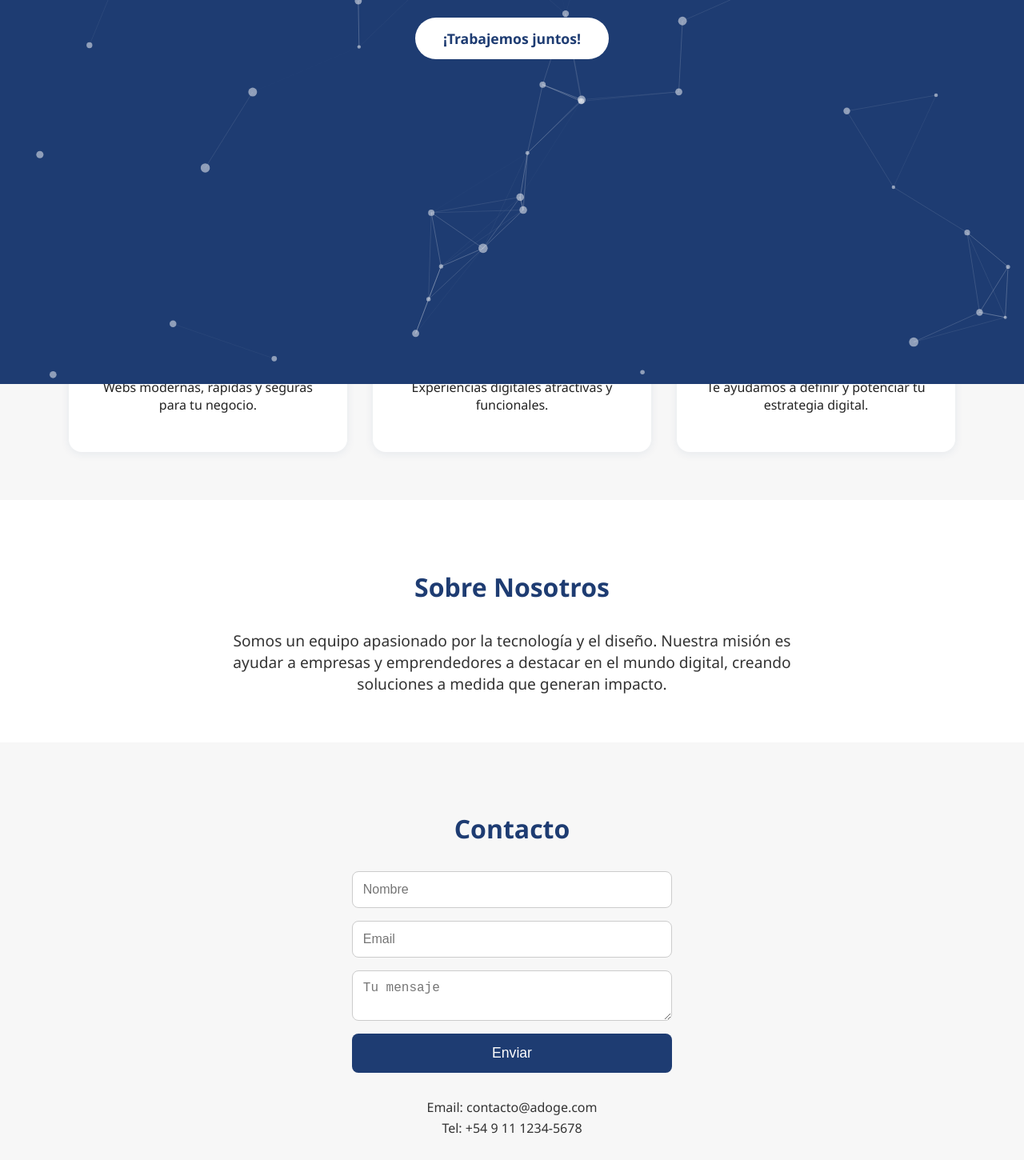
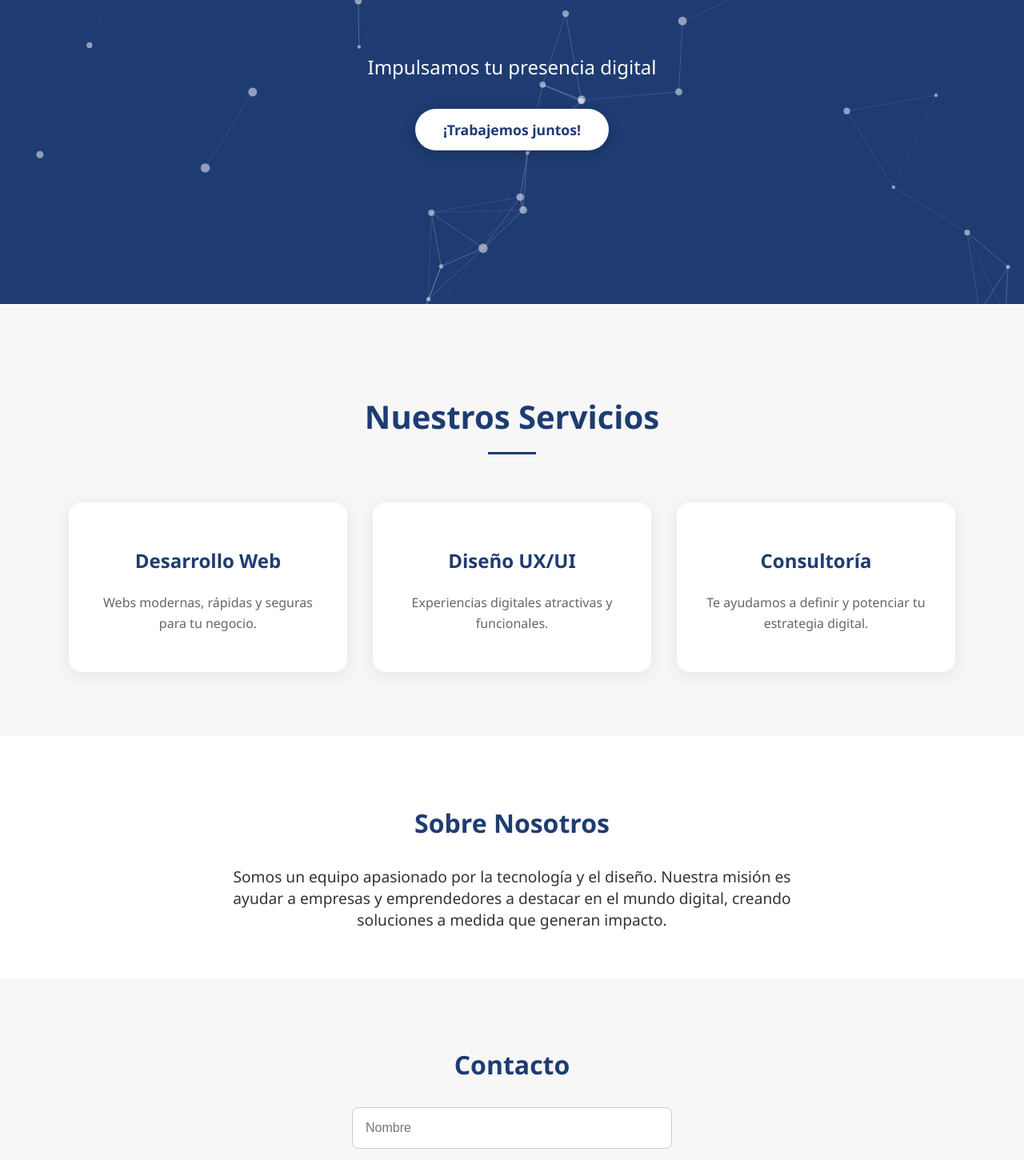
Before and after one commit to gretoide/adoge-portfolio, a React (Create React App) app in the folder adoge/: page / in a window 1280 px wide. Shown: the part 320-1770 px from the top of the page at 80% size. Built offline with nearby package versions, Linux system fonts and the light colour scheme.

Commit message:
Add EmailJS integration for contact form and enhance styles

```diff
--- a/adoge/package.json
+++ b/adoge/package.json
@@ -3,6 +3,7 @@
   "version": "0.1.0",
   "private": true,
   "dependencies": {
+    "@emailjs/browser": "^4.4.1",
     "@testing-library/jest-dom": "^5.17.0",
     "@testing-library/react": "^13.4.0",
     "@testing-library/user-event": "^13.5.0",
--- a/adoge/src/components/Contact/Contact.css
+++ b/adoge/src/components/Contact/Contact.css
@@ -14,28 +14,87 @@
   gap: 1em;
   max-width: 400px;
   margin: 0 auto 2em auto;
+  position: relative;
 }
 .contact-form input,
 .contact-form textarea {
-  padding: 0.8em;
+  padding: 1em;
   border-radius: 8px;
   border: 1px solid #ccc;
   font-size: 1rem;
+  transition: all 0.3s ease;
+}
+.contact-form input:focus,
+.contact-form textarea:focus {
+  outline: none;
+  border-color: #1e3c72;
+  box-shadow: 0 0 0 2px rgba(30, 60, 114, 0.1);
+}
+.contact-form textarea {
+  min-height: 150px;
+  resize: vertical;
 }
 .contact-form button {
   background: #1e3c72;
   color: #fff;
   border: none;
   border-radius: 8px;
-  padding: 0.8em;
+  padding: 1em;
   font-size: 1.1rem;
   cursor: pointer;
-  transition: background 0.2s;
+  transition: all 0.3s ease;
+  position: relative;
+  overflow: hidden;
 }
-.contact-form button:hover {
+.contact-form button:not(:disabled):hover {
   background: #2a5298;
+  transform: translateY(-2px);
+}
+.contact-form button:disabled {
+  background: #cccccc;
+  cursor: not-allowed;
+}
+.success-message,
+.error-message {
+  margin-top: 1em;
+  padding: 0.8em;
+  border-radius: 8px;
+  animation: fadeIn 0.3s ease;
+}
+.success-message {
+  background: #d4edda;
+  color: #155724;
+  border: 1px solid #c3e6cb;
+}
+.error-message {
+  background: #f8d7da;
+  color: #721c24;
+  border: 1px solid #f5c6cb;
+}
+.contact-info {
+  margin-top: 2em;
 }
 .contact-info p {
-  margin: 0.2em 0;
+  margin: 0.5em 0;
   color: #333;
+  font-size: 1.1rem;
 }
+@keyframes fadeIn {
+  from {
+    opacity: 0;
+    transform: translateY(-10px);
+  }
+  to {
+    opacity: 1;
+    transform: translateY(0);
+  }
+}
+@media (max-width: 480px) {
+  .contact-form {
+    width: 100%;
+  }
+
+  .contact h2 {
+    font-size: 1.8rem;
+  }
+}
--- a/adoge/src/components/Contact/Contact.js
+++ b/adoge/src/components/Contact/Contact.js
@@ -1,14 +1,65 @@
-import React from 'react';
+import React, { useState, useRef } from 'react';
+import emailjs from '@emailjs/browser';
 import './Contact.css';
 
-const Contact = () => (
+const Contact = () => {
+  const form = useRef();
+  const [status, setStatus] = useState('');
+
+  const sendEmail = (e) => {
+    e.preventDefault();
+    setStatus('sending');
+
+    emailjs.sendForm(
+      'YOUR_SERVICE_ID', // Reemplazar con tu Service ID de EmailJS
+      'YOUR_TEMPLATE_ID', // Reemplazar con tu Template ID de EmailJS
+      form.current,
+      'YOUR_PUBLIC_KEY' // Reemplazar con tu Public Key de EmailJS
+    )
+      .then((result) => {
+        setStatus('success');
+        form.current.reset();
+        setTimeout(() => setStatus(''), 5000);
+      }, (error) => {
+        setStatus('error');
+        setTimeout(() => setStatus(''), 5000);
+      });
+  };
+
+  return (
     <section className="contact" id="contact">
       <h2>Contacto</h2>
-    <form className="contact-form">
-      <input type="text" placeholder="Nombre" required />
-      <input type="email" placeholder="Email" required />
-      <textarea placeholder="Tu mensaje" required></textarea>
-      <button type="submit">Enviar</button>
+      <form ref={form} onSubmit={sendEmail} className="contact-form">
+        <input
+          type="text"
+          name="user_name"
+          placeholder="Nombre"
+          required
+        />
+        <input
+          type="email"
+          name="user_email"
+          placeholder="Email"
+          required
+        />
+        <textarea
+          name="message"
+          placeholder="Tu mensaje"
+          required
+        ></textarea>
+        <button
+          type="submit"
+          disabled={status === 'sending'}
+          className={status}
+        >
+          {status === 'sending' ? 'Enviando...' : 'Enviar'}
+        </button>
+        {status === 'success' && (
+          <p className="success-message">¡Mensaje enviado con éxito!</p>
+        )}
+        {status === 'error' && (
+          <p className="error-message">Hubo un error al enviar el mensaje. Por favor, intenta nuevamente.</p>
+        )}
       </form>
       <div className="contact-info">
         <p>Email: contacto@adoge.com</p>
@@ -16,5 +67,6 @@ const Contact = () => (
       </div>
     </section>
   );
+};
 
 export default Contact;
--- a/adoge/src/components/Hero/Hero.css
+++ b/adoge/src/components/Hero/Hero.css
@@ -5,6 +5,7 @@
   padding: 120px 20px 100px 20px;
   text-align: center;
   overflow: hidden;
+  min-height: 60vh;
 }
 .particles-bg {
   position: absolute !important;
@@ -12,17 +13,19 @@
   left: 0;
   width: 100%;
   height: 100%;
-  z-index: 0;
+  z-index: 1;
 }
 .hero-content {
   position: relative;
-  z-index: 1;
+  z-index: 2;
   display: flex;
   flex-direction: column;
   align-items: center;
+  justify-content: center;
+  min-height: inherit;
 }
 .hero-content h1 {
-  font-size: 3rem;
+  font-size: 3.5rem;
   margin-bottom: 0.5em;
   letter-spacing: 2px;
 }
@@ -38,11 +41,14 @@
   text-decoration: none;
   font-weight: bold;
   font-size: 1.1rem;
-  transition: background 0.2s, color 0.2s;
+  transition: all 0.3s ease;
+  box-shadow: 0 4px 15px rgba(0,0,0,0.2);
 }
 .cta-button:hover {
   background: #2a5298;
   color: #fff;
+  transform: translateY(-2px);
+  box-shadow: 0 6px 20px rgba(0,0,0,0.3);
 }
 .animated-fade-in {
   opacity: 0;
--- a/adoge/src/components/Services/Services.css
+++ b/adoge/src/components/Services/Services.css
@@ -1,32 +1,76 @@
 .services {
   background: #f7f7f7;
-  padding: 60px 20px;
+  padding: 80px 20px;
   text-align: center;
+  position: relative;
+  z-index: 3;
 }
+
 .services h2 {
-  font-size: 2.2rem;
+  font-size: 2.5rem;
   margin-bottom: 2em;
+  color: #1e3c72;
+  position: relative;
 }
+
+.services h2:after {
+  content: '';
+  position: absolute;
+  bottom: -20px;
+  left: 50%;
+  transform: translateX(-50%);
+  width: 60px;
+  height: 3px;
+  background: #1e3c72;
+}
+
 .services-list {
   display: flex;
   flex-wrap: wrap;
   justify-content: center;
   gap: 2em;
+  max-width: 1200px;
+  margin: 0 auto;
 }
+
 .service-card {
   background: #fff;
   border-radius: 16px;
-  box-shadow: 0 2px 12px rgba(30,60,114,0.08);
+  box-shadow: 0 4px 20px rgba(30,60,114,0.1);
   padding: 2em 1.5em;
   max-width: 300px;
-  min-width: 220px;
-  flex: 1 1 220px;
-  transition: transform 0.2s;
+  min-width: 250px;
+  flex: 1 1 250px;
+  transition: all 0.3s ease;
 }
+
 .service-card:hover {
-  transform: translateY(-8px) scale(1.03);
+  transform: translateY(-8px);
+  box-shadow: 0 8px 30px rgba(30,60,114,0.15);
 }
+
 .service-card h3 {
   color: #1e3c72;
-  margin-bottom: 0.5em;
+  margin-bottom: 1em;
+  font-size: 1.5rem;
 }
+
+.service-card p {
+  color: #666;
+  line-height: 1.6;
+}
+
+@media (max-width: 768px) {
+  .services {
+    padding: 60px 20px;
+  }
+
+  .services h2 {
+    font-size: 2rem;
+    margin-bottom: 1.5em;
+  }
+
+  .service-card {
+    min-width: 100%;
+  }
+}
```
Also changed, not shown: 1 other file (tests, documents, lock files or other folders). Lines whose indentation alone changed are shown as unchanged.
